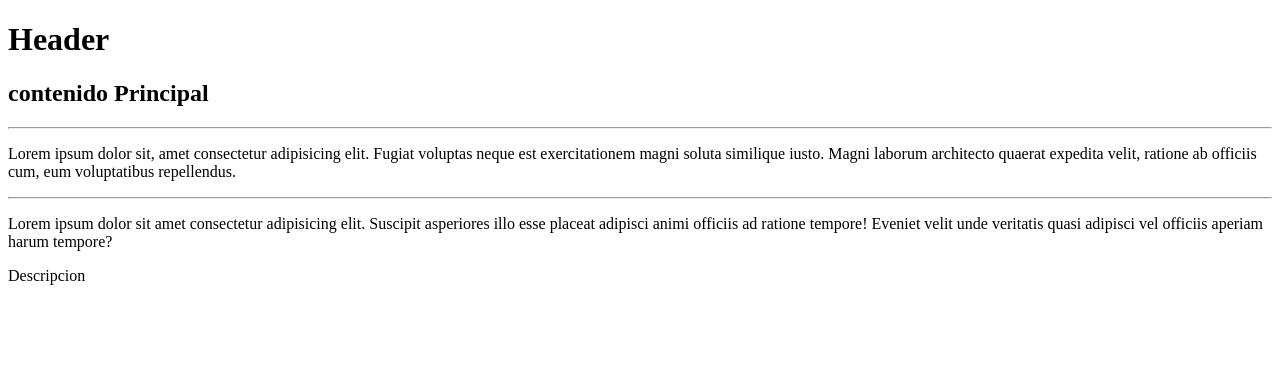
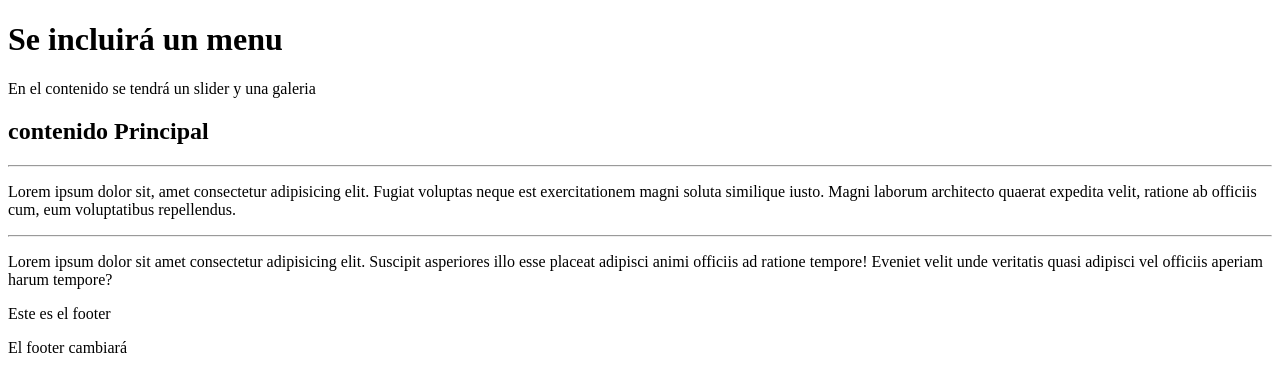
Before and after one commit to luisfc1/Colabora, a plain HTML site: page index.html in a window 1280 px wide. Drawn offline with Linux system fonts and the light colour scheme.

Commit message:
Agregando descripcion a index.html

```diff
--- a/index.html
+++ b/index.html
@@ -10,9 +10,10 @@
 
 <body>
     <header>
-        <h1>Header</h1>
+        <h1>Se incluirá un menu</h1>
     </header>
     <main>
+        En el contenido se tendrá un slider y una galeria
         <h2>contenido Principal</h2>
         <hr>
         <p>Lorem ipsum dolor sit, amet consectetur adipisicing elit. Fugiat voluptas neque est exercitationem magni soluta similique iusto. Magni laborum architecto quaerat expedita velit, ratione ab officiis cum, eum voluptatibus repellendus.</p>
@@ -20,7 +21,8 @@
         <p>Lorem ipsum dolor sit amet consectetur adipisicing elit. Suscipit asperiores illo esse placeat adipisci animi officiis ad ratione tempore! Eveniet velit unde veritatis quasi adipisci vel officiis aperiam harum tempore?</p>
     </main>
     <footer>
-        <p>Descripcion</p>
+        <p>Este es el footer</p>
+        <p>El footer cambiará</p>
     </footer>
 </body>
 
```
